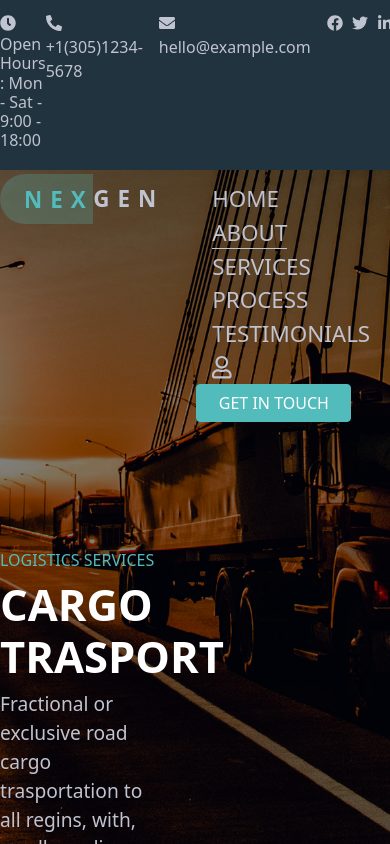
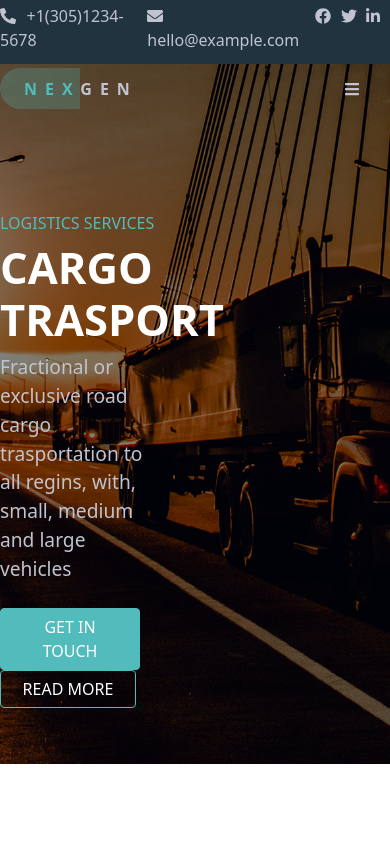
Before and after one commit to cenny1988/proj-html-vuejs, a Vue app: page / in a window 390 px wide. Shown: the top 844 px of the page. Built offline with nearby package versions, Linux system fonts and the light colour scheme.

Commit message:
header responsive

```diff
--- a/src/components/AppHeader.vue
+++ b/src/components/AppHeader.vue
@@ -3,12 +3,12 @@
       <!-- div con info orari e links social -->
     <div id="info-links">
         <div class="container">
-            <div class="info">
-                <div>
+            <div class="row py-1">
+                <div class="d-none d-lg-block col-md-6">
                     <i class="fas fa-clock"></i>
                     <h6>Open Hours : Mon - Sat - 9:00 - 18:00</h6>
                 </div>
-                <div class="d-flex">
+                <div class="col-sm-12 col-lg-6 justify-content-lg-end d-flex">
                     <Contact :contacts="filteredContacts" class="d-flex"/>
                     <a href="#"><i class="fab fa-facebook"></i></a>
                     <a href="#"><i class="fab fa-twitter"></i></a>
@@ -73,19 +73,13 @@ header{
     // style della barra info grigia
     #info-links{
         background-color: #21333e;
-        .info{
-            padding: .7rem 0;
+        .svg-inline--fa{
+            margin-right: .6rem;
+        }
+        h6{
+            display: inline-block;
+        }
 
-            display: flex;
-            justify-content: space-between;
-
-            .svg-inline--fa{
-                margin-right: .6rem;
-            }
-            h6{
-                display: inline-block;
-            }
-        }
     }
     //style del background e del relativo overlay
     .bg-bgoverlay{
--- a/src/components/AppNavbar.vue
+++ b/src/components/AppNavbar.vue
@@ -1,10 +1,15 @@
 <template>
   <nav id="navbar" class="container">
-      <div class="logo">
+    <div class="row">
+      <div class="col-2 logo">
         <a href="#"><span>NEX</span>GEN</a>
       </div>
 
-      <div>
+      <div class="col-2 offset-8 d-lg-none" >
+        <a href="#"><i class="fas fa-bars"></i></a>
+      </div>
+
+      <div class="col-10 d-none d-lg-block text-end">
         <ul>
           <li v-for="link,i in linksOptions" :key="i" :class="link.here ? 'active' : '' ">
             <a href="#">{{link.text}}</a>
@@ -13,6 +18,7 @@
           <button type="button" class="btn btn-user">GET IN TOUCH</button>
         </ul>
       </div>
+    </div>
   </nav>
 </template>
 
@@ -28,24 +34,8 @@ export default {
 <!-- Add "scoped" attribute to limit CSS to this component only -->
 <style scoped lang="scss">
 #navbar{
-  font-size: 1.4rem;
-  // .logo{
-  //   font-weight: 600;
-  //   letter-spacing: .5rem;
-
-  //   span{
-  //     padding: .6rem 0 .6rem 1.5rem;
-  //     border-top-left-radius: 35px;
-  //     border-bottom-left-radius: 35px;
-  //     color: #52bbbb;
-  //     background-color: rgba($color: #52bbbb, $alpha: .25);
-  //   }
-  // }
-
+  font-size: 1rem;
   padding: .8rem 0;
-  display: flex;
-  justify-content: space-around;
-  align-content: center;
 
   li{
     display: inline-block;
--- a/src/components/Contact.vue
+++ b/src/components/Contact.vue
@@ -1,6 +1,6 @@
 <template>
-  <section>
-    <div v-for="contact, i in contacts" :key="i" class="mb-2">
+  <section >
+    <div  v-for="contact, i in contacts" :key="i" class="mb-2">
         <span class="circle"><i :class="contact.icon"></i></span> {{contact.contact}}
     </div>
   </section>
```
